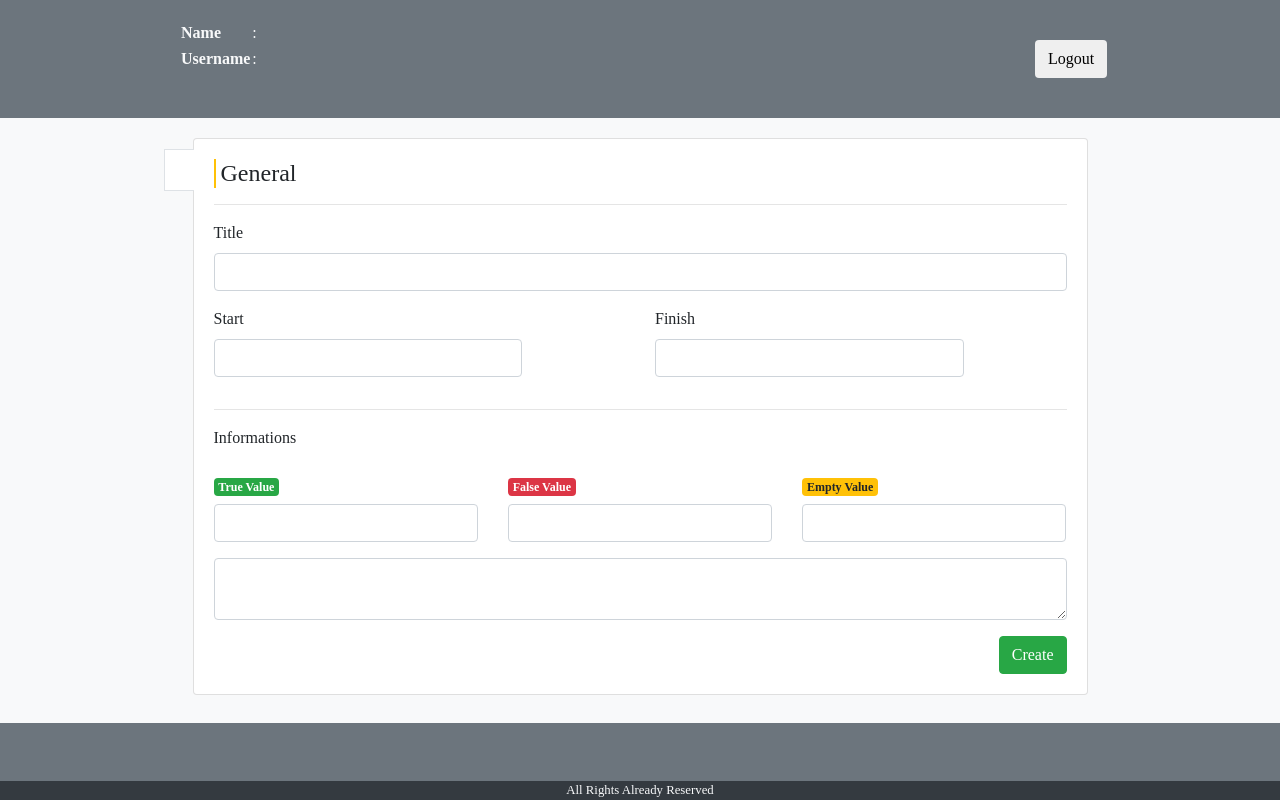
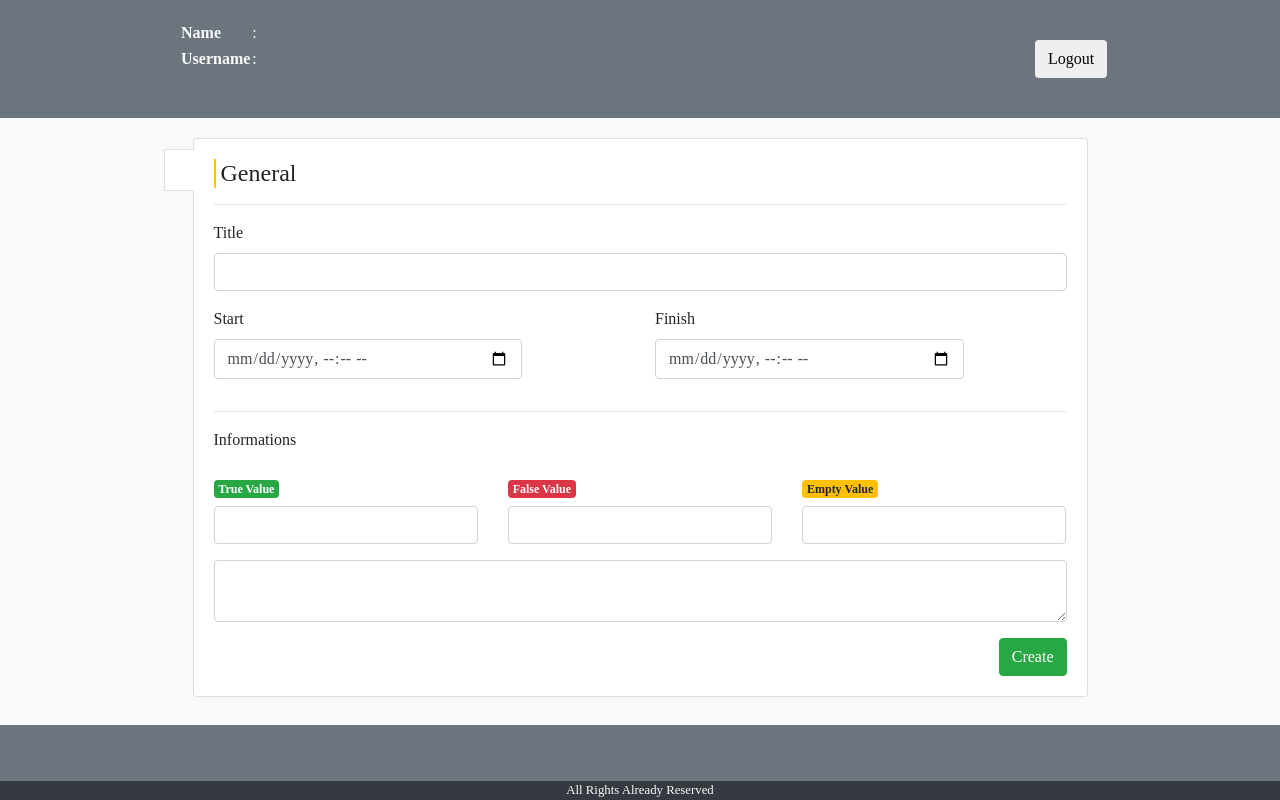
Before and after one commit to rakhadzaky/TryOutAngular, an Angular app: page /InsertTest in a window 1280 px wide. Built offline with nearby package versions, Linux system fonts and the light colour scheme; no server answers; sample sign-in values are in the browser's storage; a web font is replaced by a local one.

Commit message:
add input date-time for create test and create verif code

```diff
--- a/src/app/home-admin/home-admin.component.html
+++ b/src/app/home-admin/home-admin.component.html
@@ -99,11 +99,11 @@
 				</div>
 				<div id="menu1" class="container tab-pane" ng-class="{'fade' : page != 'verif', 'active' : page == 'verif'}"><br>
 							<button type="button" class="btn btn-secondary mb-2" ng-click="verif = 'show'"><i class="fa fa-plus"></i> Add Verification Code</button>
-							<ul class="pagination justify-content-end float-right">
+							<!-- <ul class="pagination justify-content-end float-right">
 								<li class="page-item" (click)="GetAllVerListPrev(page_now_ver)" [ngClass] = "{'disabled' : page_now_ver == '1'}"><a class="page-link">Previous</a></li>
 								<li class="page-item disabled"><a class="page-link">{{page_now_ver}} / {{page_end_ver}}</a></li>
 								<li class="page-item" (click)="GetAllVerListNext(page_now_ver)" [ngClass] = "{'disabled' : page_now_ver == page_end_ver}"><a class="page-link">Next</a></li>
-							</ul>
+							</ul> -->
 							<div class="alert alert-danger" *ngIf = "err_verif != '' || err_verif_delete">
 								{{err_verif}}{{err_verif_delete}}
 							</div>
@@ -126,8 +126,8 @@
 									<tr ng-class="{'fade' : verif != 'show'}">
 										<td></td>
 										<td><input type="text" [(ngModel)] = "DataVerif.code" class="form-control"><small class="text-danger">{{err_verif_code}}</small></td>
-										<td><input type="text" [(ngModel)] = "DataVerif.start" class="form-control"><small class="text-danger">{{err_verif_start}}</small></td>
-										<td><input type="text" [(ngModel)] = "DataVerif.end" class="form-control"><small class="text-danger">{{err_verif_end}}</small></td>
+										<td><input type="datetime-local" [(ngModel)] = "DataVerif.start" class="form-control"><small class="text-danger">{{err_verif_start}}</small></td>
+										<td><input type="datetime-local" [(ngModel)] = "DataVerif.end" class="form-control"><small class="text-danger">{{err_verif_end}}</small></td>
 										<td>
 											<select name="status" [(ngModel)] = "DataVerif.status" class="form-control">
 												<option value="" selected disabled>Choose</option>
--- a/src/app/home-committee.service.ts
+++ b/src/app/home-committee.service.ts
@@ -38,7 +38,7 @@ export class HomeCommitteeService {
   constructor(private http: HttpClient) { }
 
   getAllPar(){
-    return this.http.get<any>(this._GetParUrl, {headers: this.token})
+    return this.http.get<any>(this._GetResultUrl, {headers: this.token})
   }
   getAllResult(){
     return this.http.get<any>(this._GetResultUrl, {headers: this.token})
--- a/src/app/insert-test-com/insert-test-com.component.html
+++ b/src/app/insert-test-com/insert-test-com.component.html
@@ -48,14 +48,14 @@
 								<div class="col-md-6">
 									<div class="form-group">
 										<label>Start</label>
-										<input type="text" class="form-control w-75" [(ngModel)] = "InsertValue.start" name="start">
+										<input type="datetime-local" class="form-control w-75" [(ngModel)] = "InsertValue.start" name="start">
 										<small class="text-danger">{{err_start}}</small>
 									</div>
 								</div>
 								<div class="col-md-6">
 									<div class="form-group">
 										<label>Finish</label>
-										<input type="text" class="form-control w-75" [(ngModel)] = "InsertValue.end" name="end">
+										<input type="datetime-local" class="form-control w-75" [(ngModel)] = "InsertValue.end" name="end">
 										<small class="text-danger">{{err_end}}</small>
 									</div>
 								</div>
```
